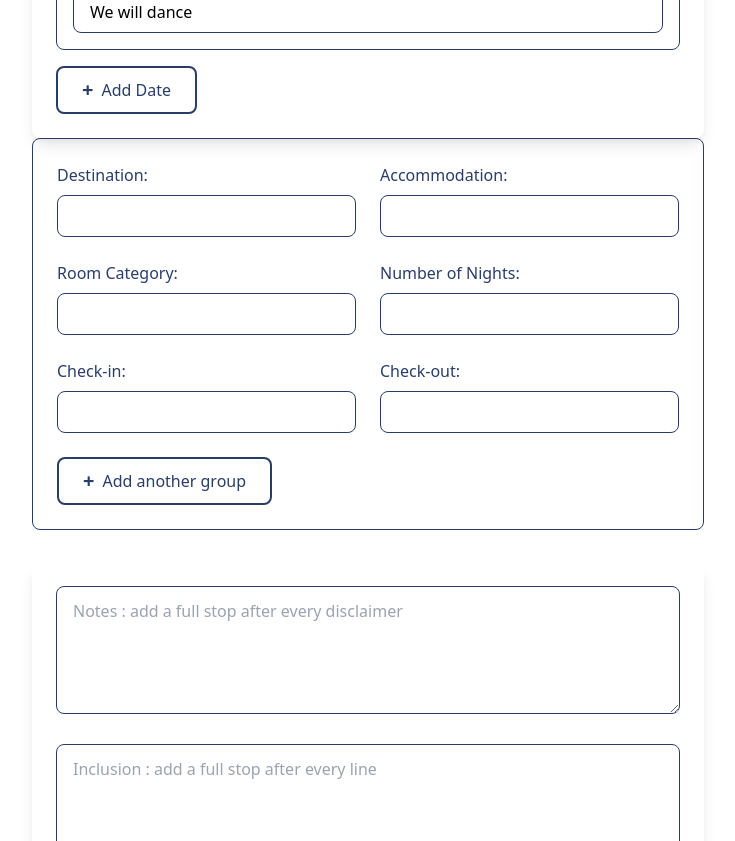
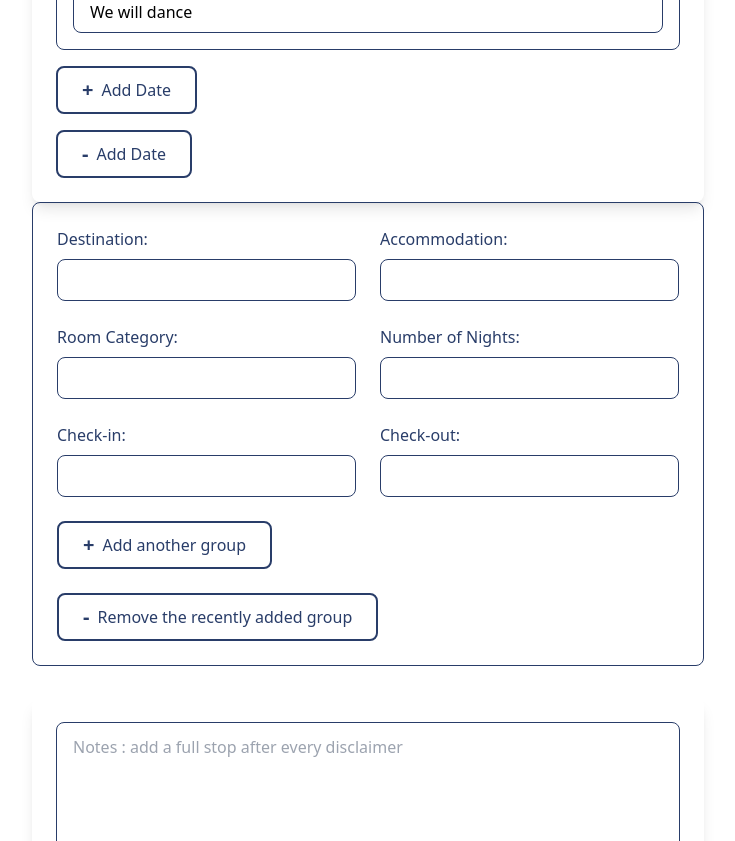
Before and after one commit to lalitstoic/shripal, a React (Create React App) app: page / in a window 1280 px wide. Shown: the part 740-1581 px from the top of the page, without its empty margins (272-1007 px from the left). Built offline with nearby package versions, Linux system fonts and the light colour scheme; a web font is replaced by a local one.

Commit message:
Added the remove group and dates featuer

```diff
--- a/src/Component/Pdf.js
+++ b/src/Component/Pdf.js
@@ -126,6 +126,16 @@ const Pdf = () => {
         ]);
     };
 
+    const removeLastGroup = () => {
+        setInputGroups(prevGroups => {
+            if (prevGroups.length > 1) {
+                return prevGroups.slice(0, -1); // Remove the last element
+            }
+            return prevGroups; // If no groups are left, return the array as is
+        });
+    };
+
+
     console.log(inputGroups.length)
 
     // table for adding itnery
@@ -151,6 +161,15 @@ const Pdf = () => {
             { date: '', activities: [''] },
         ]);
     };
+    const handleRemoveLastDate = () => {
+        setDates(prevDates => {
+            if (prevDates.length > 1) {
+                return prevDates.slice(0, -1); // Remove the last element
+            }
+            return prevDates; // If no dates are left, return the array as is
+        });
+    };
+
 
     const handleDateChange = (index, value) => {
         const newDates = [...dates];
@@ -321,6 +340,12 @@ const Pdf = () => {
                 >
                     <span className="text-xl font-bold">+</span> Add Date
                 </button>
+                <button
+                    onClick={handleRemoveLastDate}
+                    className="mt-4 px-6 py-2 bg-white text-[#293d69] border-2 border-[#293d69] rounded-lg hover:bg-[#293d69] hover:text-white transition-colors duration-200 flex items-center gap-2"
+                >
+                    <span className="text-xl font-bold">-</span> Add Date
+                </button>
             </div>
 
 
@@ -396,12 +421,20 @@ const Pdf = () => {
                         </div>
 
                         {index === inputGroups.length - 1 && (
+                            <>
                                 <button
                                     onClick={addNewGroup}
                                     className="mt-6 px-6 py-2 bg-white text-[#293d69] border-2 border-[#293d69] rounded-lg hover:bg-[#293d69] hover:text-white transition-colors duration-200 flex items-center gap-2"
                                 >
                                     <span className="text-xl font-bold">+</span> Add another group
                                 </button>
+                                <button
+                                    onClick={removeLastGroup}
+                                    className="mt-6 px-6 py-2 bg-white text-[#293d69] border-2 border-[#293d69] rounded-lg hover:bg-[#293d69] hover:text-white transition-colors duration-200 flex items-center gap-2"
+                                >
+                                    <span className="text-xl font-bold">-</span> Remove the recently added group
+                                </button>
+                            </>
                         )}
                     </div>
                 ))}
```
Lines whose indentation alone changed are shown as unchanged.
